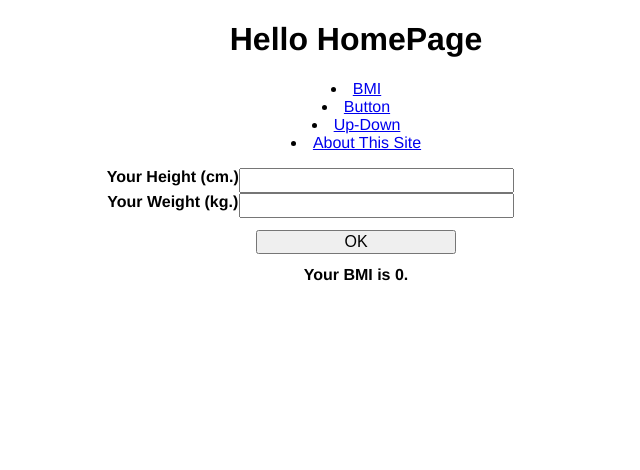
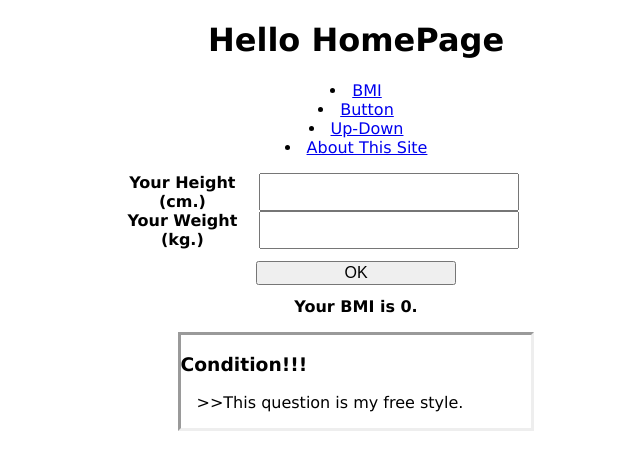
Before and after one commit to keemdedone/My-HomePage, an Angular app: page /bmi in a window 1280 px wide. Shown: the top 470 px of the page, without its empty margins (284-924 px from the left). Built offline with nearby package versions, Linux system fonts and the light colour scheme.

Commit message:
add some text

```diff
--- a/angular.json
+++ b/angular.json
@@ -116,6 +116,9 @@
               "src/**/*.html"
             ]
           }
+        },
+        "deploy": {
+          "builder": "angular-cli-ghpages:deploy"
         }
       }
     }
--- a/package.json
+++ b/package.json
@@ -36,6 +36,7 @@
     "@types/node": "^12.11.1",
     "@typescript-eslint/eslint-plugin": "5.3.0",
     "@typescript-eslint/parser": "5.3.0",
+    "angular-cli-ghpages": "1.0.0",
     "eslint": "^8.2.0",
     "jasmine-core": "~3.10.0",
     "karma": "~6.3.0",
--- a/src/app/bmi/bmi.component.html
+++ b/src/app/bmi/bmi.component.html
@@ -6,3 +6,10 @@
   <button class="cmd-button-ok" type="button" (click)="getresult(weight.value,height.value)" >OK</button><br> <!-- ส่งค่าเป็น stirng -->
   <output class="cmp-outPut" #outPut><b>Your BMI is {{ result }}.</b></output>
 </ng-container>
+
+<ng-container>
+  <div class="info-condition">
+      <h3>Condition!!!</h3>
+      <p>This question is my free style.</p>
+  </div>
+</ng-container>
--- a/src/app/bmi/bmi.component.scss
+++ b/src/app/bmi/bmi.component.scss
@@ -11,3 +11,18 @@
   font-size: 1em;
   margin: 0.75em 0em 0.75em 0em;
 }
+
+.info-condition{
+  &>h3{
+    margin-right: 80%;
+  }
+  &>p{
+    text-align: justify;
+    padding-left: 1em;
+  }
+  &>p::before{
+    content: ">>";
+  }
+  border: inset;
+  margin: 1em 12cm 0em 12cm;
+}
--- a/src/app/button/button.component.html
+++ b/src/app/button/button.component.html
@@ -4,3 +4,9 @@
     <button type="button" [disabled]="B" (click)="check2()">B : {{ B_txt }}</button>
   </div>
 </ng-container>
+<ng-container>
+  <div class="info-condition">
+      <h3>Condition!!!</h3>
+      <p>When user click button will change to disabled also text too.</p>
+  </div>
+</ng-container>
--- a/src/app/button/button.component.scss
+++ b/src/app/button/button.component.scss
@@ -1,3 +1,18 @@
 .button{
   padding: 1em 0em 0em 0em;
 }
+
+.info-condition{
+  &>h3{
+    margin-right: 80%;
+  }
+  &>p{
+    text-align: justify;
+    padding-left: 1em;
+  }
+  &>p::before{
+    content: ">>";
+  }
+  border: inset;
+  margin: 1em 12cm 0em 12cm;
+}
--- a/src/styles.scss
+++ b/src/styles.scss
@@ -1,7 +1,7 @@
 /* You can add global styles to this file, and also import other style files */
 
 html{
-  font-family: 'Franklin Gothic Medium', 'Arial Narrow', Arial, sans-serif;
+  font-family: 'Lucida Sans', 'Lucida Sans Regular', 'Lucida Grande', 'Lucida Sans Unicode', Geneva, Verdana, sans-serif;
 }
 
 input[type="number"]{
```
Also changed, not shown: 1 other file (tests, documents, lock files or other folders).
